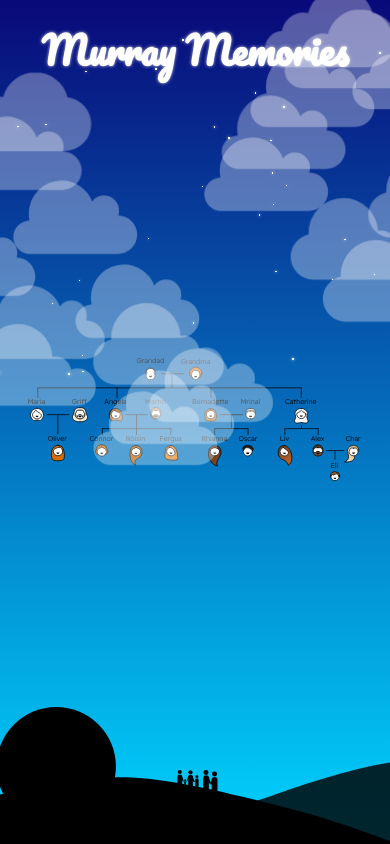
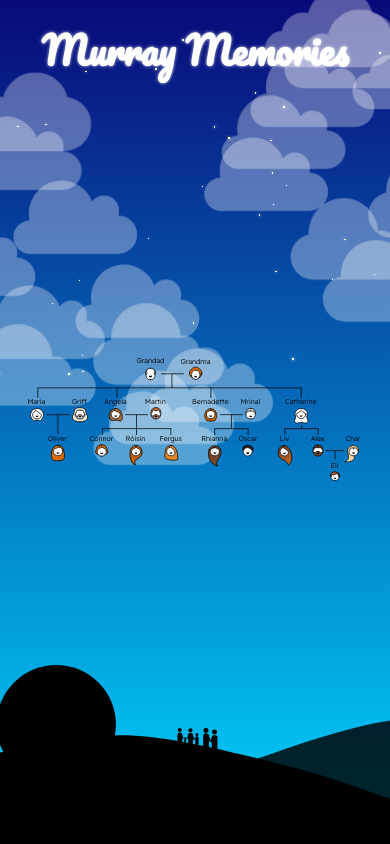
Before and after one commit to murraymemories/murraymemories.github.io, a React (Create React App) app: page /familytree in a window 390 px wide. Built offline with nearby package versions, Linux system fonts and the light colour scheme.

Commit message:
minor css change for hills bumpup

```diff
--- a/src/App.css
+++ b/src/App.css
@@ -98,8 +98,8 @@ svg {
     fill:#ff2200;
 }
 
-@media only screen and (max-width: 40rem) {
-    .app .hills {
+@media only screen and (max-width: 40rem) and (max-aspect-ratio: 1/1) {
+    .hills {
         margin-top: -3rem;
     }
 }
@@ -331,13 +331,16 @@ li.loading {
     justify-content: center;
     align-items: center;
     align-content: center;
+    z-index: 1;
+    position: relative;
 }
 
-.family-tree .tree {
+.tree {
     padding: 2rem;
     width: 40rem;
     max-width: 100vw;
     z-index: 1;
+    position: relative;
 }
 
 .family-tree .hills {
```
